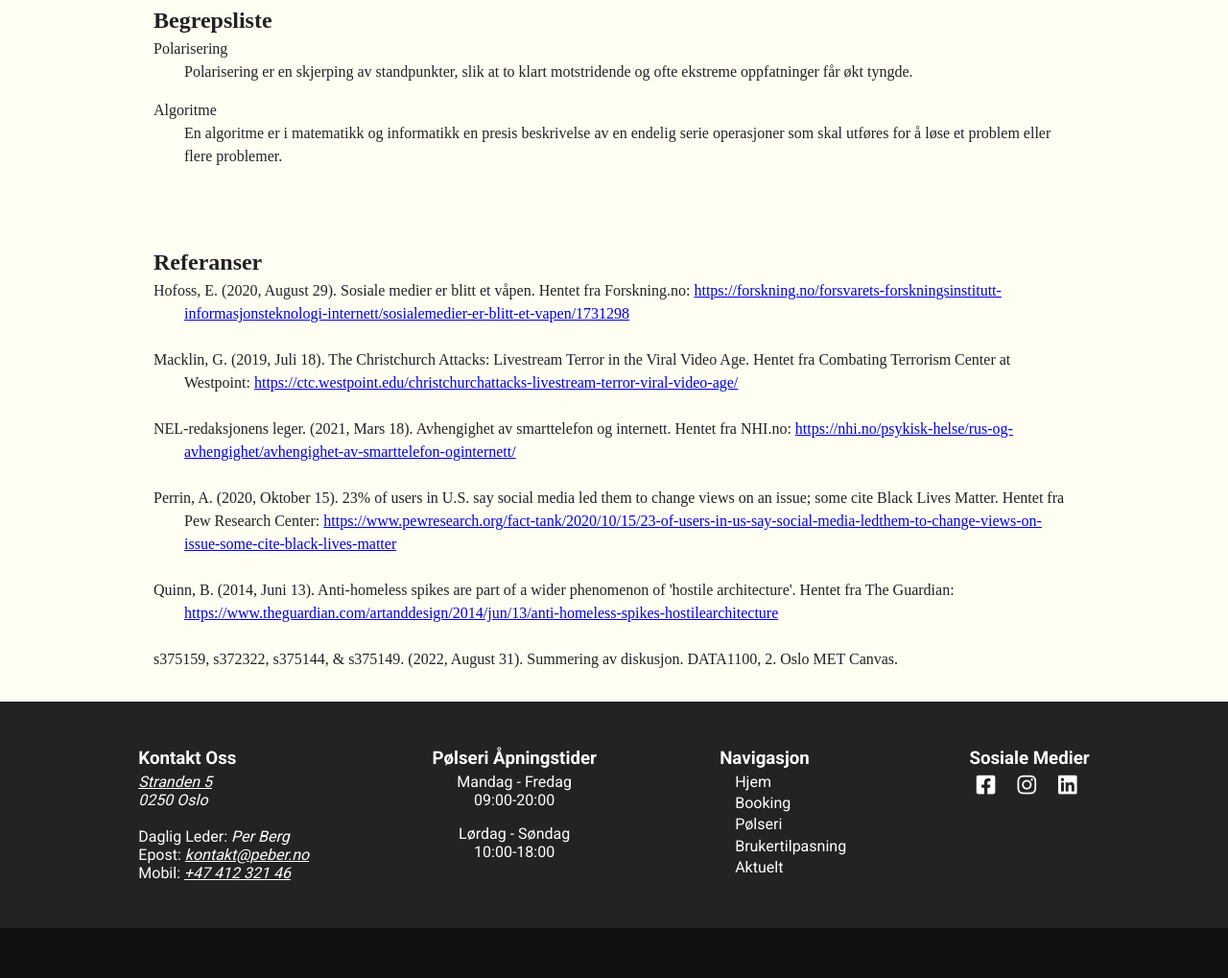
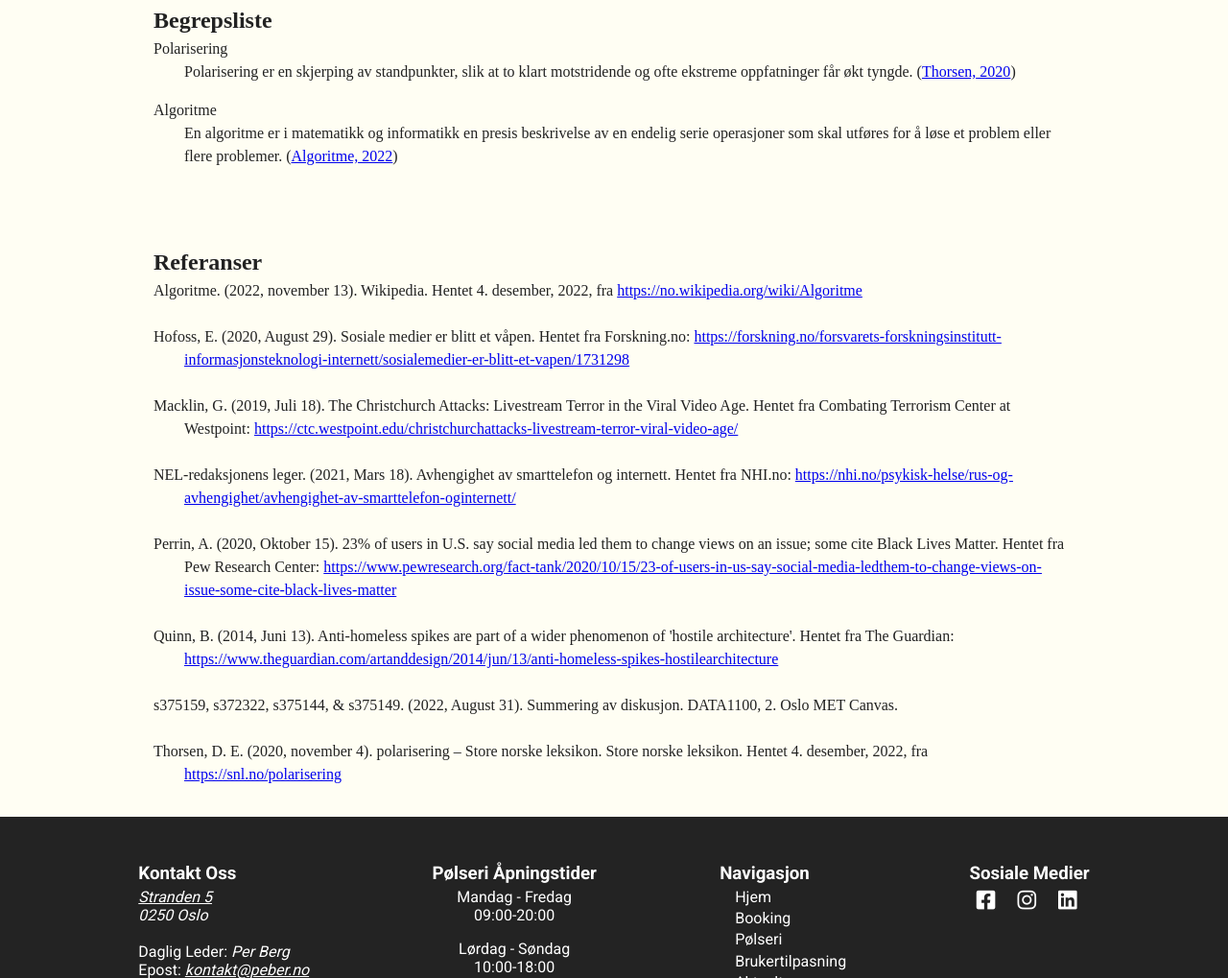
Before and after one commit to omhaneseth/Data1200-Exam-Website, a plain HTML site: page Pages/Topical.html in a window 1280 px wide. Shown: the part 1735-2754 px from the top of the page at 96% size. Before the commit the page ends 2702 px from the top, so only its background shows below. Drawn offline with Linux system fonts and the light colour scheme.

Commit message:
La til kilde på definisjonene

```diff
--- a/Pages/Topical.html
+++ b/Pages/Topical.html
@@ -189,12 +189,12 @@
             <dd>
               Polarisering er en skjerping av standpunkter, slik at to klart motstridende og ofte ekstreme oppfatninger
               får
-              økt tyngde.
+              økt tyngde. (<a href="#Thorsen">Thorsen, 2020</a>)
             </dd>
             <dt>Algoritme</dt>
             <dd>
               En algoritme er i matematikk og informatikk en presis beskrivelse av en endelig serie operasjoner som skal
-              utføres for å løse et problem eller flere problemer.
+              utføres for å løse et problem eller flere problemer. (<a href="#Algoritme">Algoritme, 2022</a>)
             </dd>
           </dl>
         </div>
@@ -203,6 +203,11 @@
       <!-- Kildeliste -->
       <div class="references">
         <h2>Referanser</h2>
+        <p>
+          Algoritme. (2022, november 13). Wikipedia. Hentet 4. desember, 2022, fra <a id="Algoritme"
+            href="https://no.wikipedia.org/wiki/Algoritme" target="_blank">https://no.wikipedia.org/wiki/Algoritme</a>
+        </p>
+        <br>
         <p>
           Hofoss, E. (2020, August 29). Sosiale medier er blitt et våpen. Hentet fra Forskning.no:
           <a id="Hofoss"
@@ -252,6 +257,11 @@
         <br>
         <p id="DATA1100">
           s375159, s372322, s375144, & s375149. (2022, August 31). Summering av diskusjon. DATA1100, 2. Oslo MET Canvas.
+        </p>
+        <br>
+        <p>
+          Thorsen, D. E. (2020, november 4). polarisering – Store norske leksikon. Store norske leksikon. Hentet 4. desember,
+          2022, fra <a id="Thorsen" href="https://snl.no/polarisering" target="_blank">https://snl.no/polarisering</a>
         </p>
       </div>
     </main>
```
